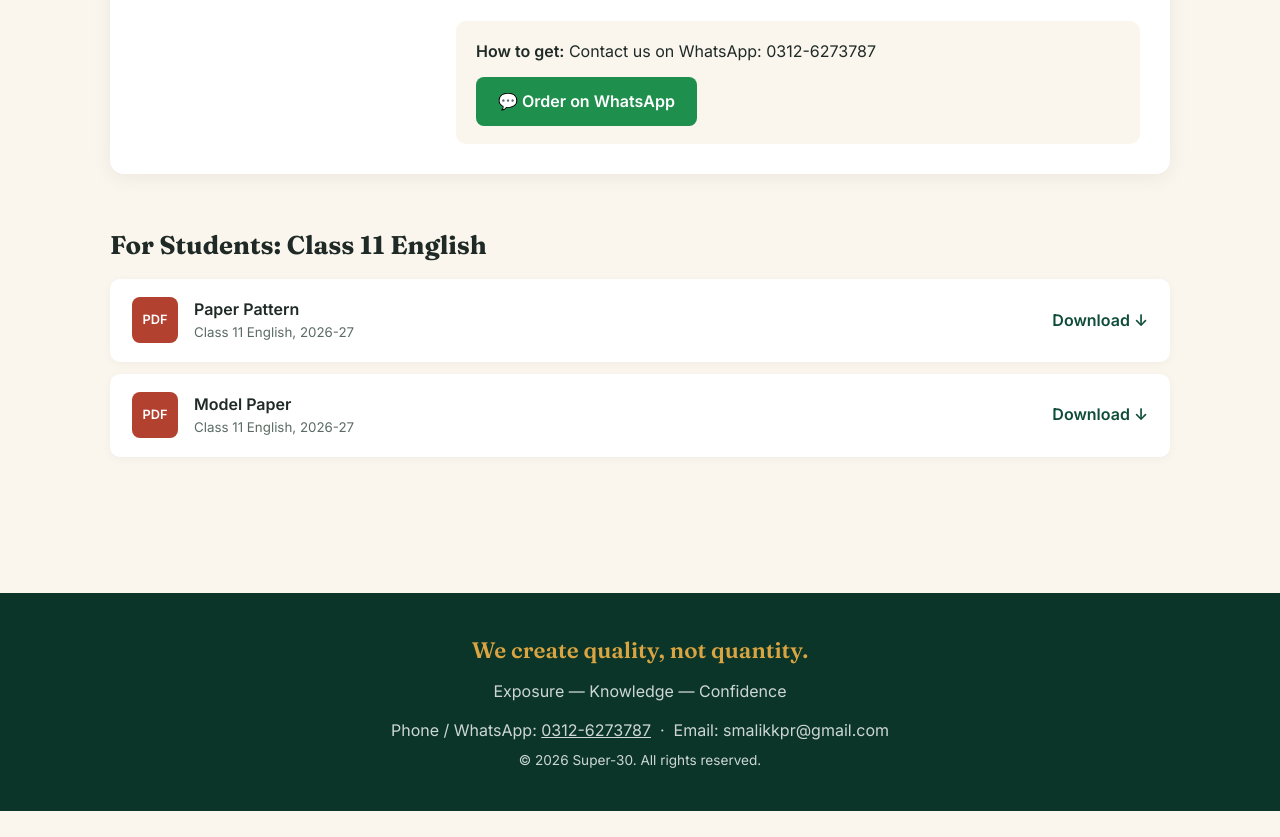
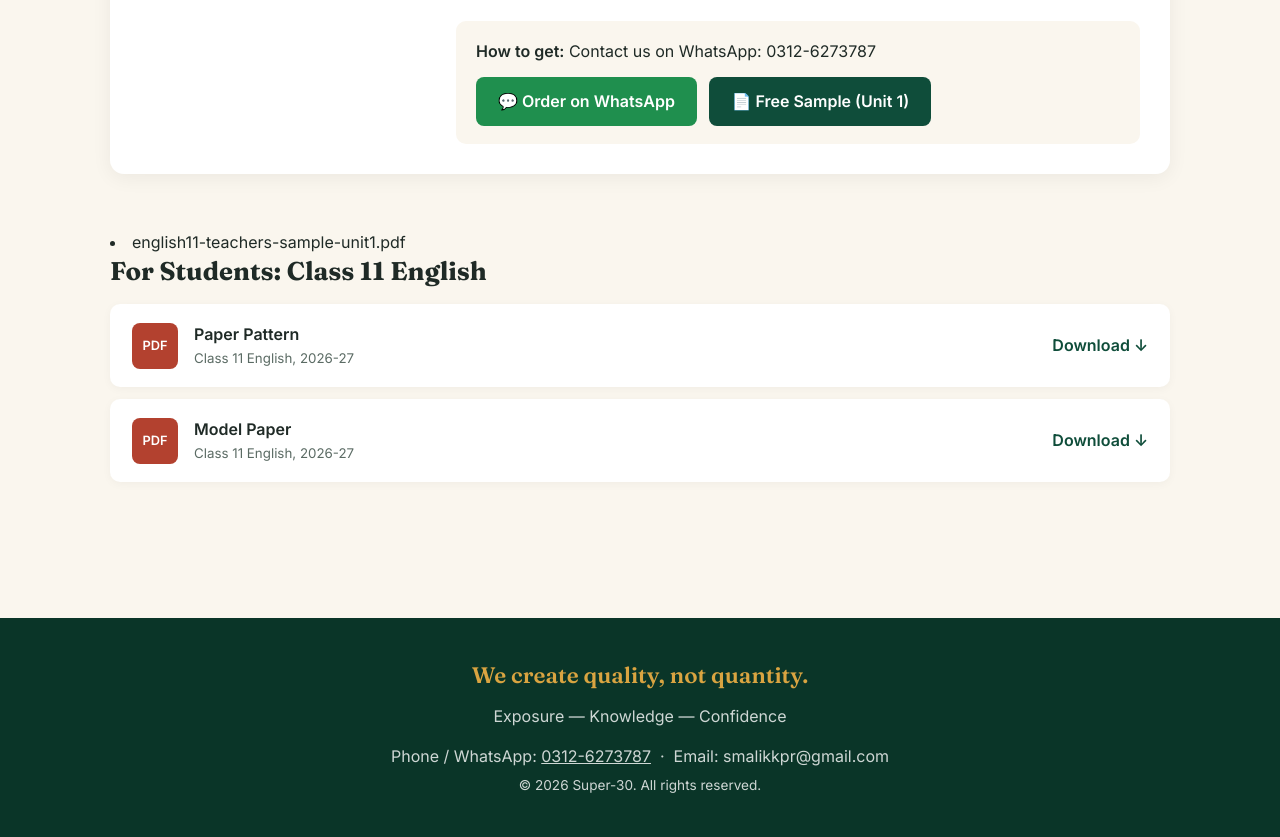
Before and after one commit to smalikkpr/Super-30, a plain HTML site: page downloads.html in a window 1280 px wide. Shown: the part 991-1828 px from the top of the page. Before the commit the page ends 1802 px from the top, so only its background shows below. Drawn offline with Linux system fonts and the light colour scheme.

Commit message:
comment add free sample

```diff
--- a/downloads.html
+++ b/downloads.html
@@ -121,6 +121,10 @@
                  href="https://wa.me/923126273787?text=Assalam%20o%20Alaikum%2C%20I%20want%20to%20buy%20the%20book%20%22English%2011%3A%20A%20Textbook%20Supplement%20for%20Teachers%22.">
                 💬 Order on WhatsApp
               </a>
+                            <a class="wa-btn" href="english11-teachers-sample-unit1.pdf" target="_blank"
+                 style="background:#0f4d3a; margin-left:8px;">
+                📄 Free Sample (Unit 1)
+              </a>
             </div>
           </div>
         </div>
@@ -128,6 +132,7 @@
 
       <!-- ===================== GROUP 2: FILES FOR STUDENTS ===================== -->
       <!-- To add a file: copy one <li>...</li> block and change the file name and title -->
+       <li>english11-teachers-sample-unit1.pdf</li>
       <div class="group">
         <h2 class="group-title">For Students: Class 11 English</h2>
         <ul class="files">
```
